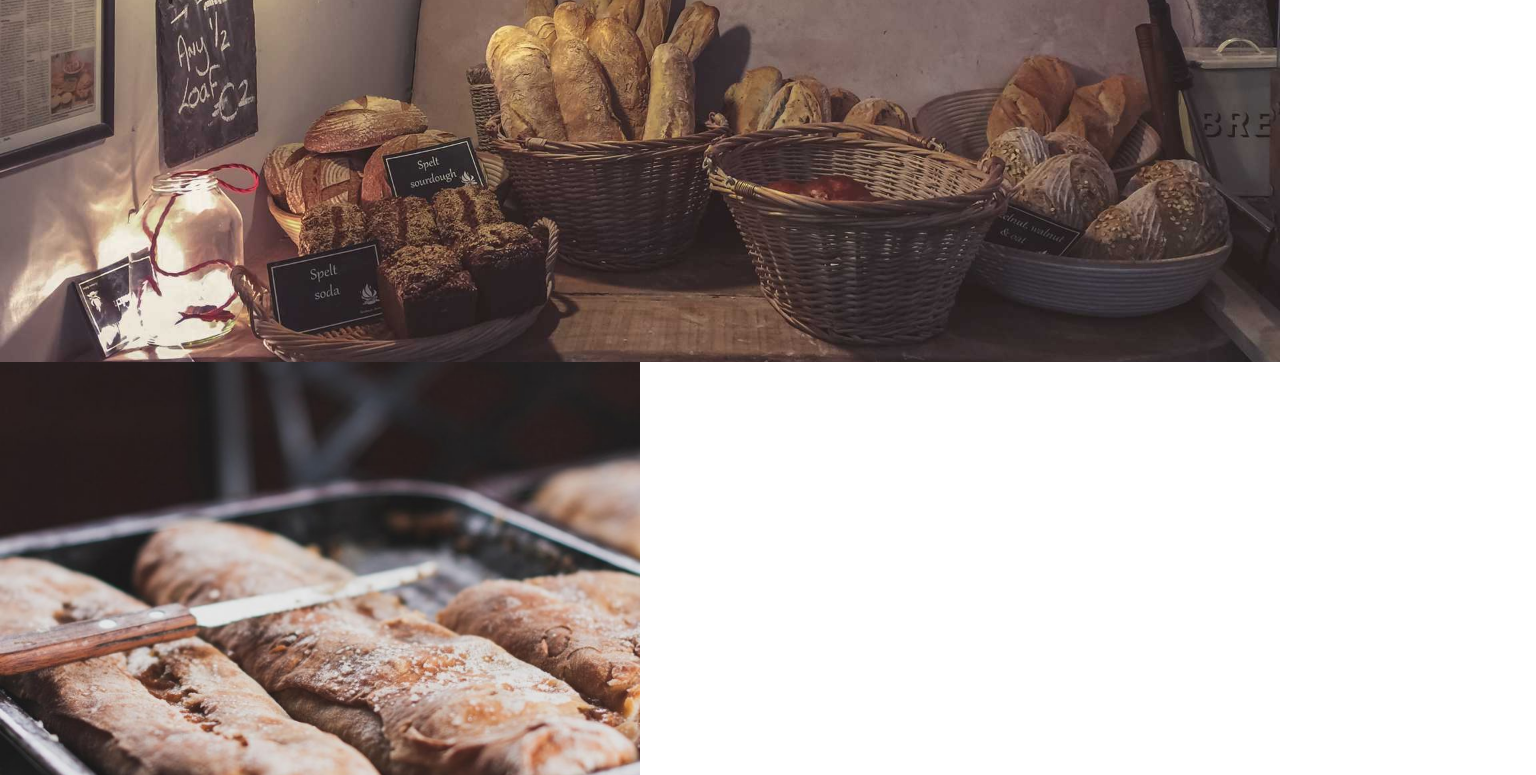
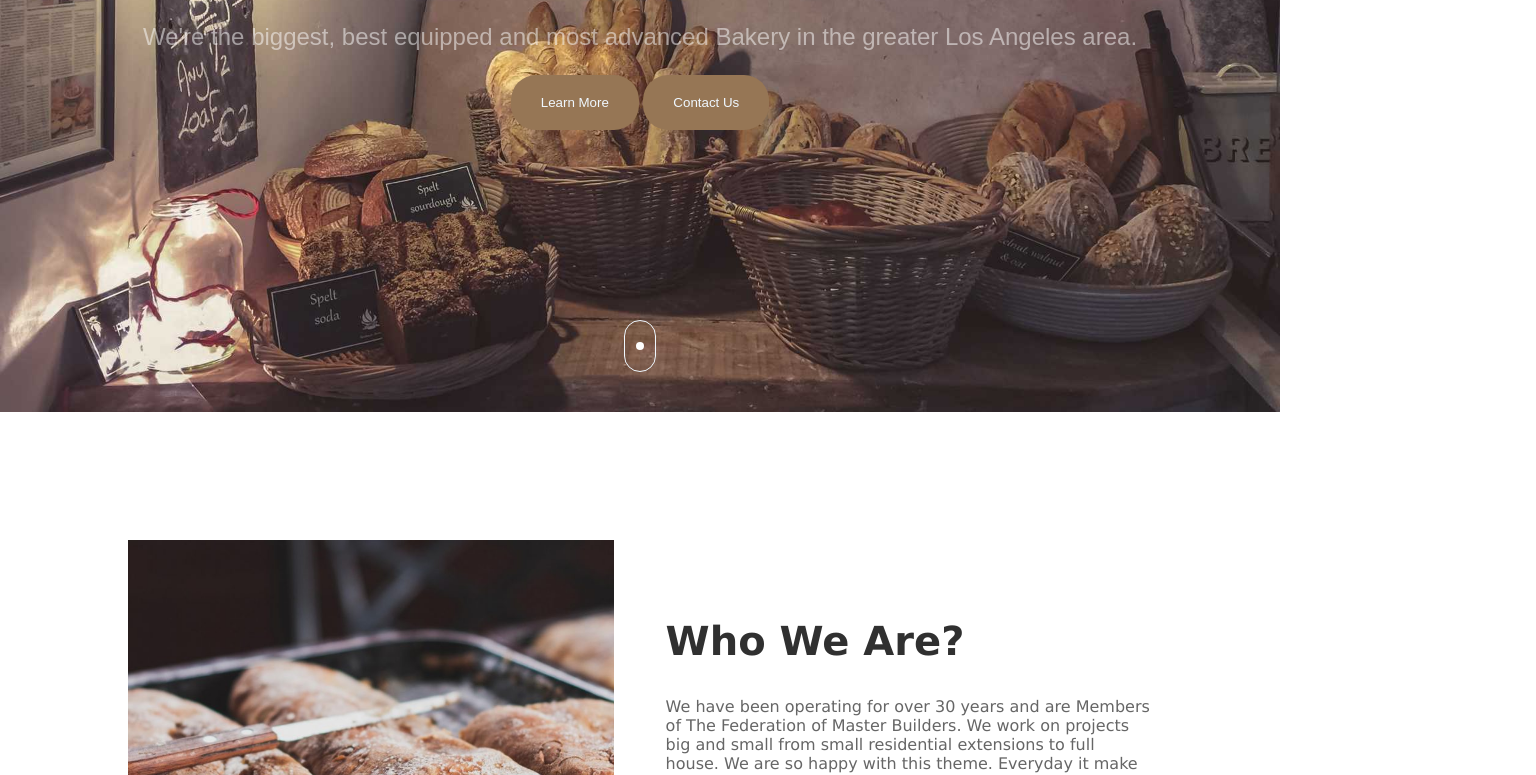
Before and after one commit to inki69/BackeryAssignment, a plain HTML site: page index.html in a window 1280 px wide. Shown: the part 388-1163 px from the top of the page, 1536 px wide, since content can reach past the window. Drawn offline with Linux system fonts and the light colour scheme.

Commit message:
Update styles.css

```diff
--- a/styles.css
+++ b/styles.css
@@ -1,3 +1,21 @@
+*{
+    overflow-x: hidden;
+    scroll-behavior: smooth;
+
+}
+@keyframes animate-to-bottom {
+    0% {
+        top: 1px;
+        opacity: 0;
+    }
+    50%{
+        opacity: 1;
+    }
+    100% {
+        top: 40px;
+        opacity: 0;
+    }
+}
 .nav-bar {
     position: fixed;
     top: 0px;
@@ -7,7 +25,8 @@
     width: 100%;
     height: 100px; /* Adjust the height to accommodate the logo */
     display: flex;
-
+    overflow: hidden;
+    align-items: center;
 }
 .nav-bar img{
     margin:15px;
@@ -25,12 +44,18 @@
 .list-item{
     margin:10px;
 }
+.list-item:hover {
+    color:rgb(150, 118, 85);
+}
 
 
 .intro{
+    display: flex;
+    justify-content: center;
+    align-items: center;
     position: relative;
     top:0px;
-    height:750px;
+    height:100vh;
     width:100%;
     right:0%;
 
@@ -48,20 +73,23 @@
     position:absolute;
     top:20%;
     font-family:Arial, Helvetica, sans-serif;
+    overflow: hidden;
 }
 .welcome{
     text-align: center;
     color:rgba(255, 255, 255, 0.5);
+    font-size: 24px;
 
 }
 h1{
     text-align: center;
     color:aliceblue;
-    font-size: 50px;
+    font-size: 80px;
 }
 .intro p{
     text-align: center;
     color:rgba(255, 255, 255, 0.5);
+    font-size: 24px;
 }
 .buttons{
     text-align: center;
@@ -70,39 +98,70 @@ h1{
     border:none;
     background-color: rgb(150, 118, 85);
     color:aliceblue;
-    padding: 10px 30px;
+    padding: 20px 30px;
     border-radius: 25px;
 
+}
+.Learn:hover {
+    background-color: aliceblue;
+    color:rgb(150, 118, 85);
 }
 .Contact{
     border:none;
     background-color: rgb(150, 118, 85);
     color:aliceblue;
-    padding: 10px 30px;
+    padding: 20px 30px;
     border-radius: 25px;
 }
+.Contact:hover {
+    background-color: aliceblue;
+    color:rgb(150, 118, 85);
+}
+.scroll-parent {
+    width: 30px;
+    height: 50px;
+    position: absolute;
+    border-radius: 5rem;
+    border: 1px solid aliceblue;
+    cursor: pointer;
+    bottom: 5%;
+    overflow: hidden;
+}
+.scroll-botton{
+    position: absolute;
+    background-color: white;
+    left: 50%;
+    transform: translateX(-50%);
+    height: 8px;
+    width: 8px;
+    top: 1px;
+    border-radius: 50%;
+    animation-name: animate-to-bottom;
+    animation-duration: 2s;
+    animation-iteration-count: infinite;
+    animation-timing-function: linear;
+}
 
-
-.WhoWeAre{
+#WhoWeAre{
     margin:10%;
     width:80%;
     display: flex;
 
 }
-.WhoWeAre h2{
+#WhoWeAre h2{
     margin-top: 16%;
     font-size: 40px;
     color:rgb(48, 48, 48);
 }
-.WhoWeAre p{
+#WhoWeAre p{
     color:rgb(102, 102, 102);
     text-align: left;
 }
-.WhoWeAre ul{
+#WhoWeAre ul{
 
     padding-left: 0; /* Remove default padding */
 }
-.WhoWeAre li{
+#WhoWeAre li{
     margin:8%;
     color:rgb(102, 102, 102);
 }
```
